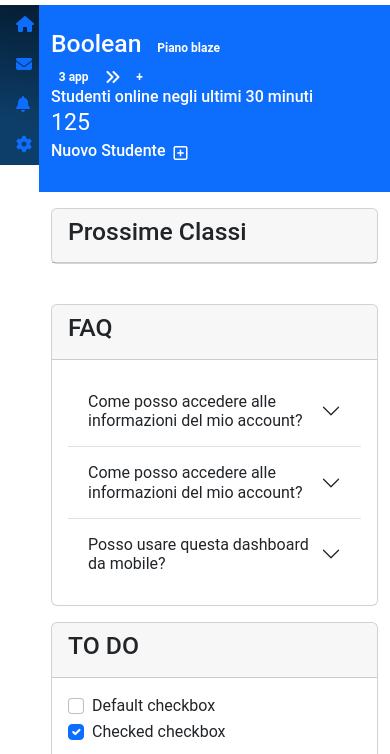
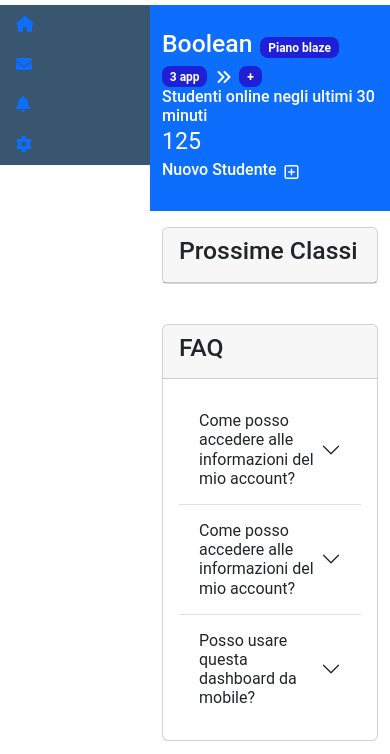
Before and after one commit to LorenzoSeverini/html-css-bootstrap-dashboard, a plain HTML site: page index.html in a window 390 px wide. Shown: the part 53-807 px from the top of the page. Drawn offline with nearby package versions, Linux system fonts and the light colour scheme.

Commit message:
style feat(css):add selectors for stiilyng layout

```diff
--- a/css/style.css
+++ b/css/style.css
@@ -8,15 +8,13 @@
     padding: 0;
 }
 
+.my_bg_color_softblue { background-color: rgb(31, 31, 216)}
+
 body { font-family: 'Roboto', sans-serif; }
 
-a {
-    text-decoration: none;
-}
+.my_navbar_height { height: 100%}
 
-a:hover {
-    text-decoration: underline;
-}
+.my_height_img_logo_mobile { height: 2.5rem}
 
 a:focus {
     outline: none;
@@ -25,9 +23,6 @@ a:focus {
 a:focus,
 a:hover {
     text-decoration: none;
-}
-
-a:active {
     outline: none;
 }
 
@@ -35,55 +30,29 @@ a:visited {
     color: inherit;
 }
 
-a:focus,
-a:hover {
-    outline: none;
-}
-
 a:active {
     outline: none;
 }
 
-a:visited {
-    color: inherit;
+ul {
+  list-style-type: none;
+
 }
 
-ul {
-  list-style-type: none;
+.my_container_content {
+    height: calc(100% - 3.5625rem);
 }
 
-:root
-{
-    --blue: #007bff;
-    --indigo: #6610f2;
-    --purple: #6f42c1;
-    --pink: #e83e8c;
-    --red: #dc3545;
-    --orange: #fd7e14;
-    --yellow: #ffc107;
-    --green: #28a745;
-    --teal: #20c997;
-    --cyan: #17a2b8;
-    --white: #fff;
-    --gray: #6c757d;
-    --gray-dark: #343a40;
-    --primary: #007bff;
-    --secondary: #6c757d;
-    --success: #28a745;
-    --info: #17a2b8;
-    --warning: #ffc107;
-    --danger: #dc3545;
-    --light: #f8f9fa;
-    --dark: #343a40;
-}
+.my_container_content nav { width: 9.375rem;}
 
 .my_sidebar {
-    width: 10vw;
+    width: 9.375rem;
     background-image: url(../img/sidebar-bg.png);
     background-repeat: no-repeat;
     background-size: cover;
     background-position: center;
     background-size: cover;
-    background: rgb(5,30,52);
-    background: linear-gradient(187deg, rgba(5,30,52,1) 0%, rgba(13,62,105,1) 73%);
+    background: rgba(12, 48, 80, 0.815);
 }
+
+.my_flex_grow_1 { flex-grow: 1;}
```
